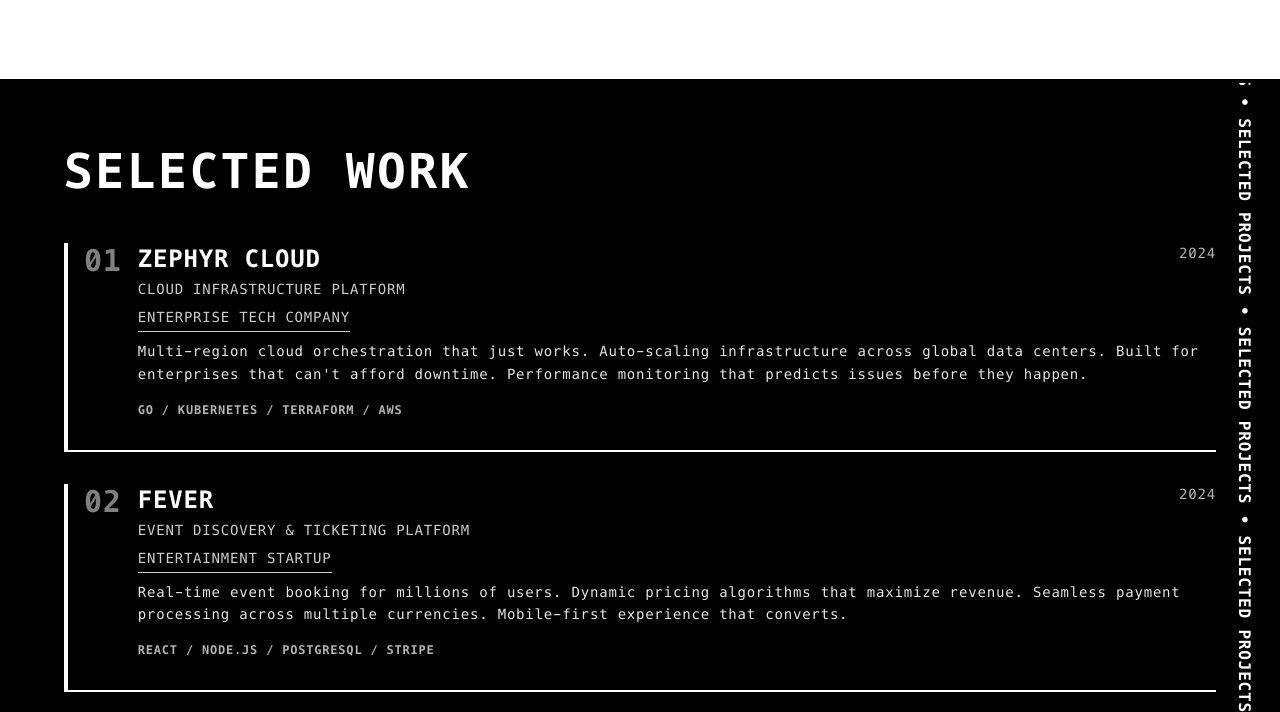
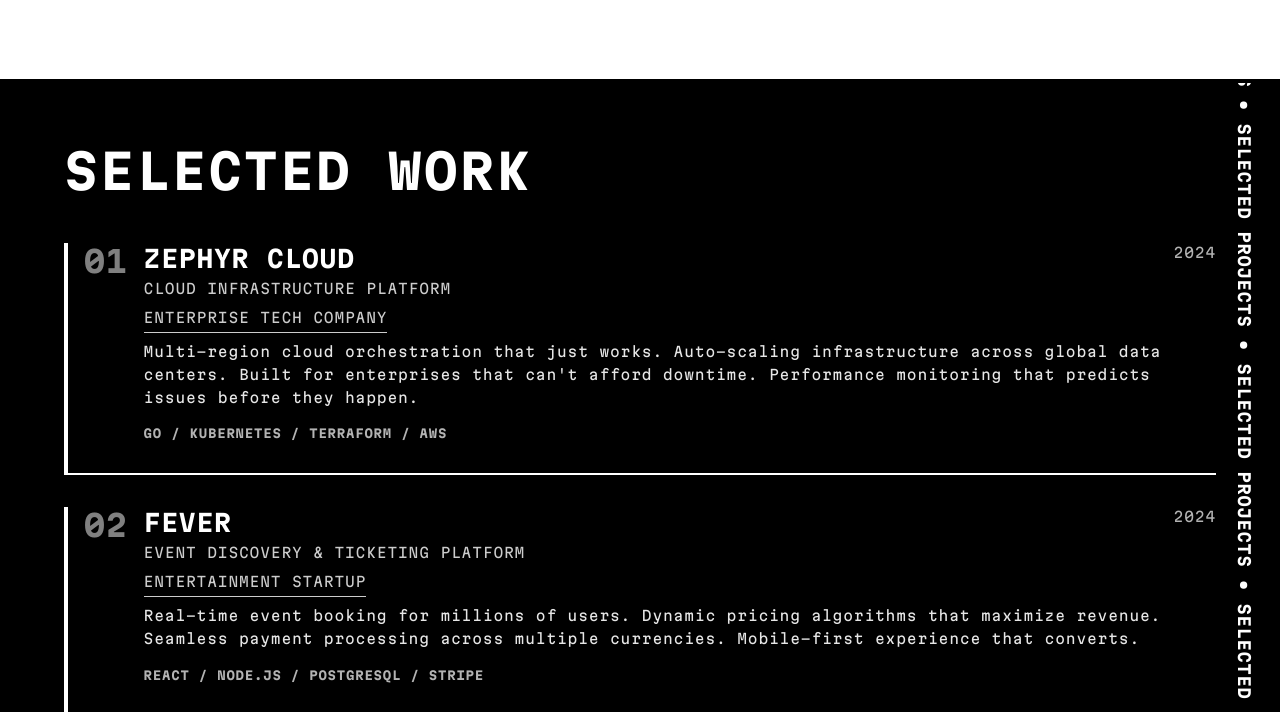
Before and after one commit to blacktarhq/landing, an Astro site: page / in a window 1280 px wide. Shown: the part 843-1555 px from the top of the page. Built offline with nearby package versions, Linux system fonts and the light colour scheme; Astro itself is replaced by a stand-in of ours.

Commit message:
chore: new fonts

```diff
--- a/src/styles.css
+++ b/src/styles.css
@@ -1,44 +1,45 @@
 @import "tailwindcss";
 
 @font-face {
-  font-family: 'BrutalistMono';
-  src: url('/fonts/BrutalistMono.ttf') format('truetype');
-  font-weight: normal;
+  font-family: 'MartianMono';
+  src: url('/fonts/MartianMono-Variable.ttf') format('truetype');
+  font-weight: 100 900;
+  font-stretch: 75% 125%;
   font-style: normal;
   font-display: swap;
 }
 
 @font-face {
-  font-family: 'BrutalistMono';
-  src: url('/fonts/BrutalistMono-Bold.ttf') format('truetype');
-  font-weight: bold;
+  font-family: 'MartianMono';
+  src: url('/fonts/MartianMono-Regular.ttf') format('truetype');
+  font-weight: 400;
   font-style: normal;
   font-display: swap;
 }
 
 @font-face {
-  font-family: 'BrutalistMono';
-  src: url('/fonts/BrutalistMono-Oblique.ttf') format('truetype');
-  font-weight: normal;
-  font-style: italic;
+  font-family: 'MartianMono';
+  src: url('/fonts/MartianMono-Medium.ttf') format('truetype');
+  font-weight: 500;
+  font-style: normal;
   font-display: swap;
 }
 
 @font-face {
-  font-family: 'BrutalistMono';
-  src: url('/fonts/BrutalistMono-BoldOblique.ttf') format('truetype');
-  font-weight: bold;
-  font-style: italic;
+  font-family: 'MartianMono';
+  src: url('/fonts/MartianMono-Bold.ttf') format('truetype');
+  font-weight: 700;
+  font-style: normal;
   font-display: swap;
 }
 
 @theme {
-  --font-mono: 'BrutalistMono', 'Courier New', Courier, Monaco, monospace;
+  --font-mono: 'MartianMono', 'Courier New', Courier, Monaco, monospace;
 }
 
 body {
   background-color: #fff;
-  font-family: 'BrutalistMono', 'Courier New', Courier, Monaco, monospace;
+  font-family: 'MartianMono', 'Courier New', Courier, Monaco, monospace;
   letter-spacing: 0.05em;
   font-weight: normal;
   color: #000;
```
Also changed, not shown: public/fonts/BrutalistMono-Bold.ttf (deleted), public/fonts/BrutalistMono-BoldOblique.ttf (deleted), public/fonts/BrutalistMono-Oblique.ttf (deleted), public/fonts/BrutalistMono.ttf (deleted), public/fonts/MartianMono-Bold.ttf (added), public/fonts/MartianMono-Medium.ttf (added), public/fonts/MartianMono-Regular.ttf (added), public/fonts/MartianMono-Variable.ttf (added), 1 other file.
